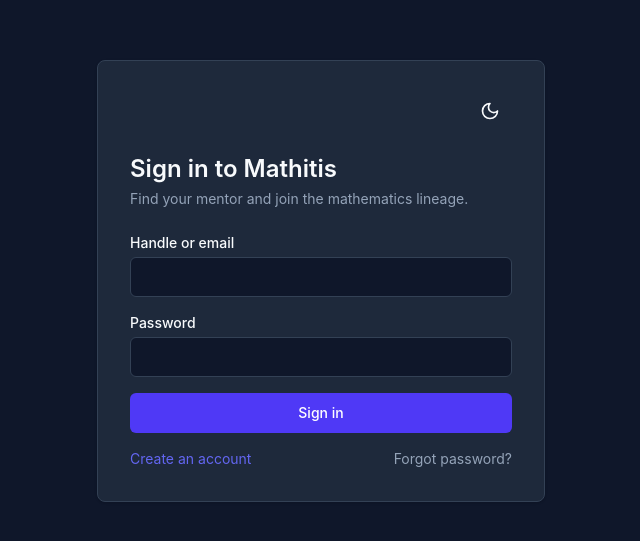
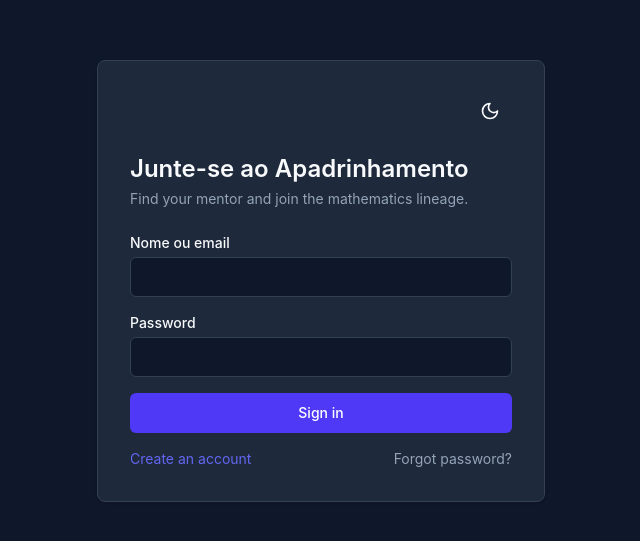
Before and after one commit to calafite/mathitis, a React (Vite) app in the folder apps/web/: page /login in a window 1280 px wide. Shown: the part 119-660 px from the top of the page, without its empty margins (319-959 px from the left). Built offline with nearby package versions, Linux system fonts and the light colour scheme; no server answers.

Commit message:
fix(i18n): update login page to Portuguese labels

```diff
--- a/apps/web/src/pages/login.tsx
+++ b/apps/web/src/pages/login.tsx
@@ -46,7 +46,7 @@
         <header className="mb-6 flex justify-end">
           <ThemeToggle />
         </header>
-        <h1 className="text-2xl font-semibold text-foreground">Sign in to Mathitis</h1>
+        <h1 className="text-2xl font-semibold text-foreground">Junte-se ao Apadrinhamento</h1>
         <p className="mt-1 text-sm text-muted-foreground">
           Find your mentor and join the mathematics lineage.
         </p>
@@ -54,7 +54,7 @@
         <form className="mt-6 space-y-4" onSubmit={onSubmit}>
           <div>
             <label htmlFor="identifier" className="mb-1 block text-sm font-medium text-foreground">
-              Handle or email
+              Nome ou email
             </label>
             <Input id="identifier" autoComplete="username" {...register('identifier')} />
             <FieldError message={errors.identifier?.message} />
```
